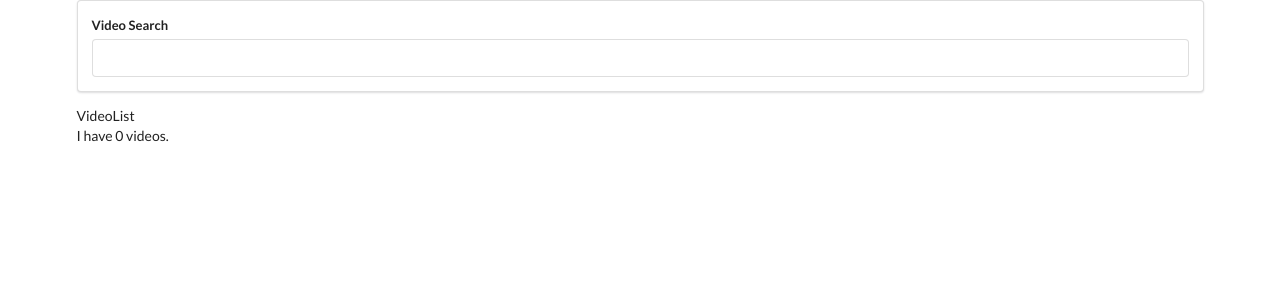
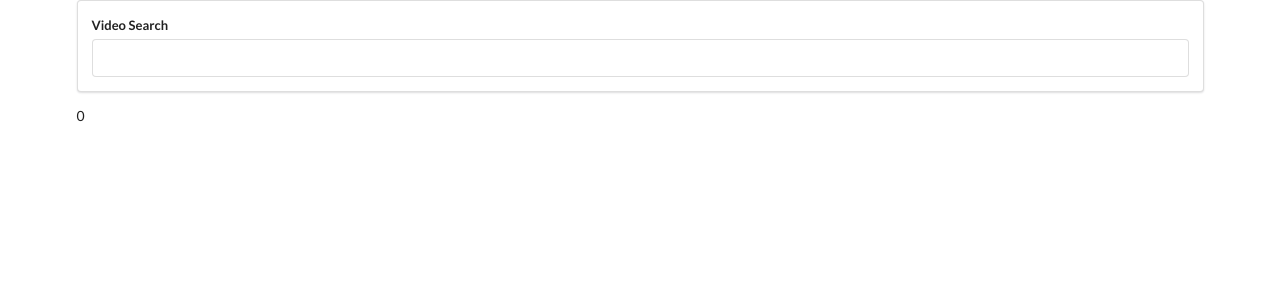
Before and after one commit to Rishabh130498/Youtube, a React (Create React App) app: page / in a window 1280 px wide. Shown: the top 300 px of the page. Built offline with nearby package versions, Linux system fonts and the light colour scheme.

Commit message:
videos is passed as props down to VideoList component

```diff
--- a/src/components/App.js
+++ b/src/components/App.js
@@ -20,7 +20,7 @@
     return (
       <div className="ui container">
         <SearchBar onFormSubmit={this.onTermSubmit} />
-        <VideoList />I have {this.state.videos.length} videos.
+        <VideoList videos={this.state.videos} />
       </div>
     );
   }
--- a/src/components/VideoList.js
+++ b/src/components/VideoList.js
@@ -1,9 +1,7 @@
 import React from "react";
 
-class VideoList extends React.Component {
-  render() {
-    return <div>VideoList</div>;
-  }
-}
+const VideoList = (props) => {
+  return <div>{props.videos.length}</div>;
+};
 
 export default VideoList;
```
Also changed, not shown: 1 other file (tests, documents, lock files or other folders).
